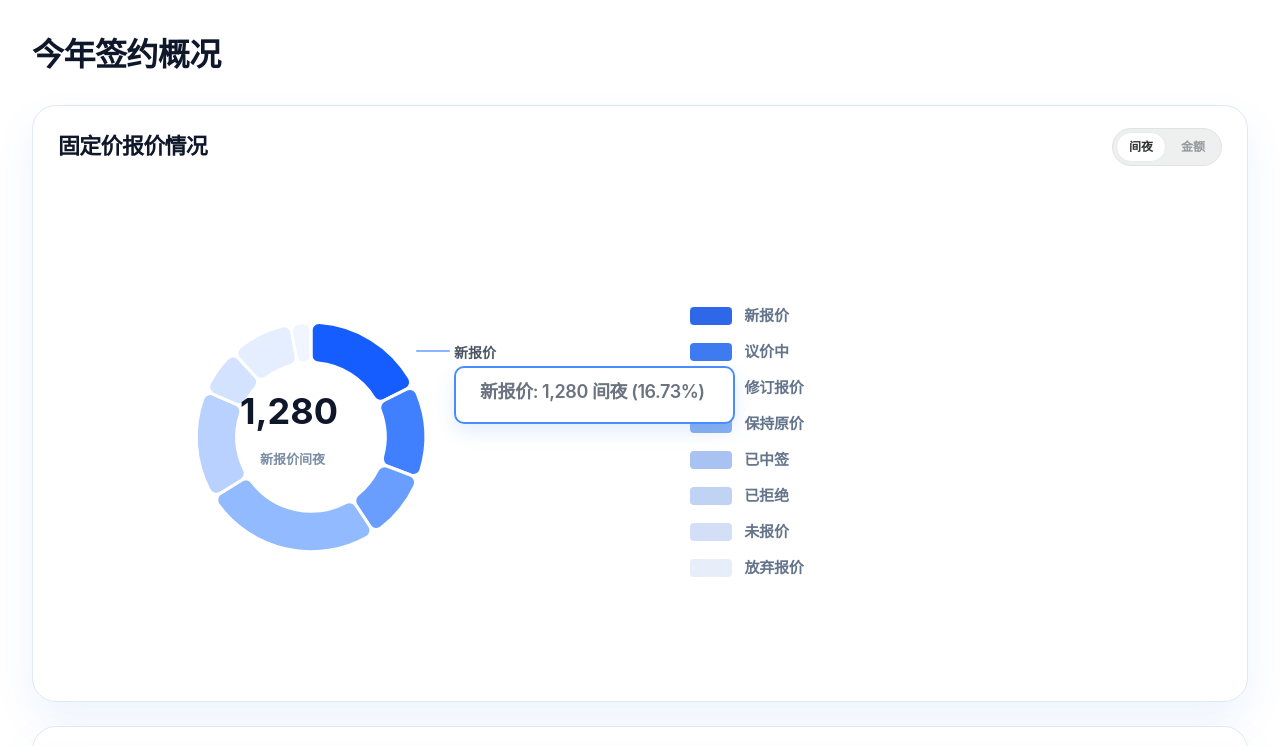
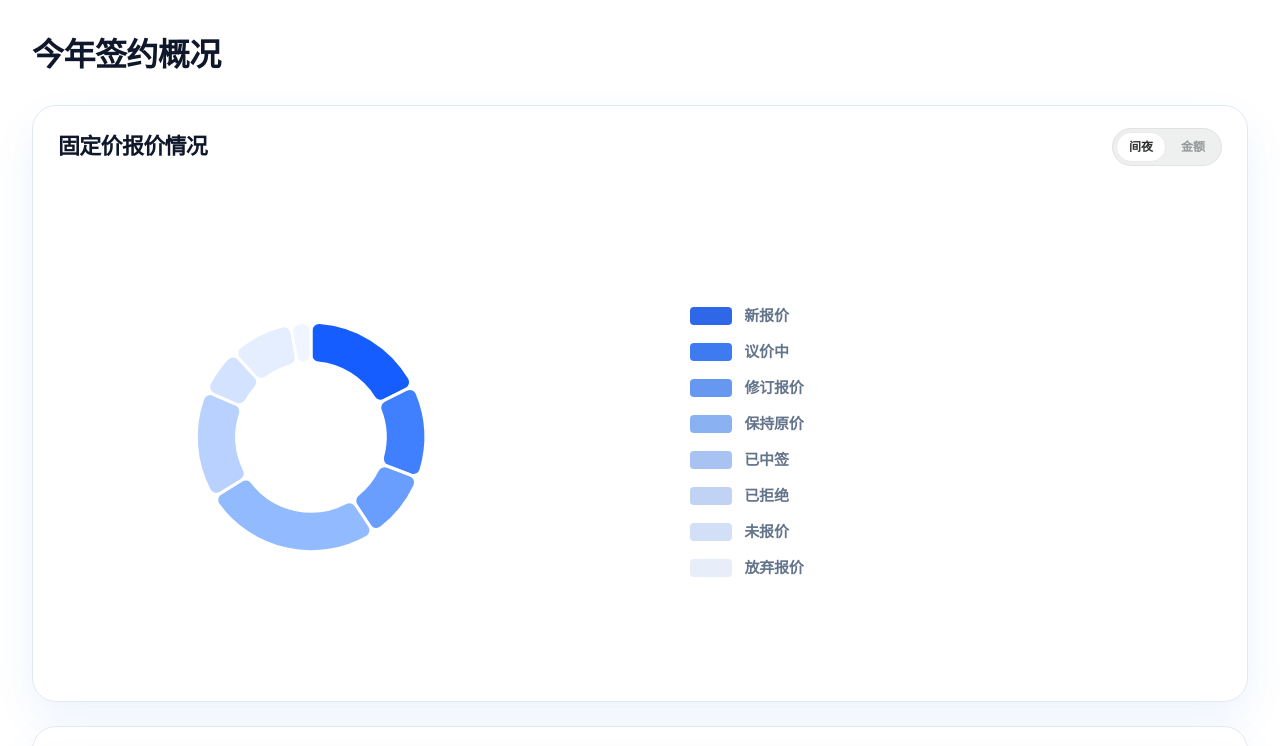
Before and after one commit to caohongbocaohongbo/rfp, a website: page contract-overview.html in a window 1280 px wide. Shown: the top 746 px of the page. Drawn offline with nearby package versions, Linux system fonts and the light colour scheme.

Commit message:
删除固定价报价情况图表区域的交互提示元素

```diff
--- a/contract-overview.html
+++ b/contract-overview.html
@@ -105,23 +105,6 @@
           <!-- 左侧环形图 -->
           <div class="w-[560px] h-[320px] flex flex-col justify-start items-start relative">
             <div id="fixedPriceChart" class="w-[270px] h-[270px] absolute top-[20px] left-[118px]"></div>
-            <img src="./assets/contract-overview/image_2.png" class="w-[34px] absolute top-[68.5px] left-[358px]" />
-            <div class="absolute top-[60px] left-[182px] flex flex-col justify-start items-start w-[256px] h-[110px]">
-              <div class="ml-[214px] text-[14px] whitespace-nowrap text-[rgba(75,85,99,1)] font-bold">
-                新报价
-              </div>
-              <div class="mt-[21px] text-[36px] whitespace-nowrap text-[rgba(15,23,42,1)] font-bold">
-                1,280
-              </div>
-              <div class="mt-[12px] ml-[20px] text-[13px] whitespace-nowrap text-[rgba(123,140,166,1)] font-bold">
-                新报价间夜
-              </div>
-            </div>
-            <div class="w-[281px] h-[58px] rounded-[10px] border-2 border-[rgba(74,140,255,1)] shadow-[0px_8px_20px_0px_rgba(29,116,234,0.12)] bg-white absolute top-[84.5px] left-[396px] flex justify-start items-end">
-              <div class="ml-[24px] mb-[17px] text-[18px] whitespace-nowrap text-[rgba(107,114,128,1)] font-semibold tracking-[-0.44px]">
-                新报价: 1,280 间夜 (16.73%)
-              </div>
-            </div>
           </div>
           <!-- 右侧图例 -->
           <div class="w-[176px] h-[270px] flex flex-col justify-start items-start ml-[72px]">
```
